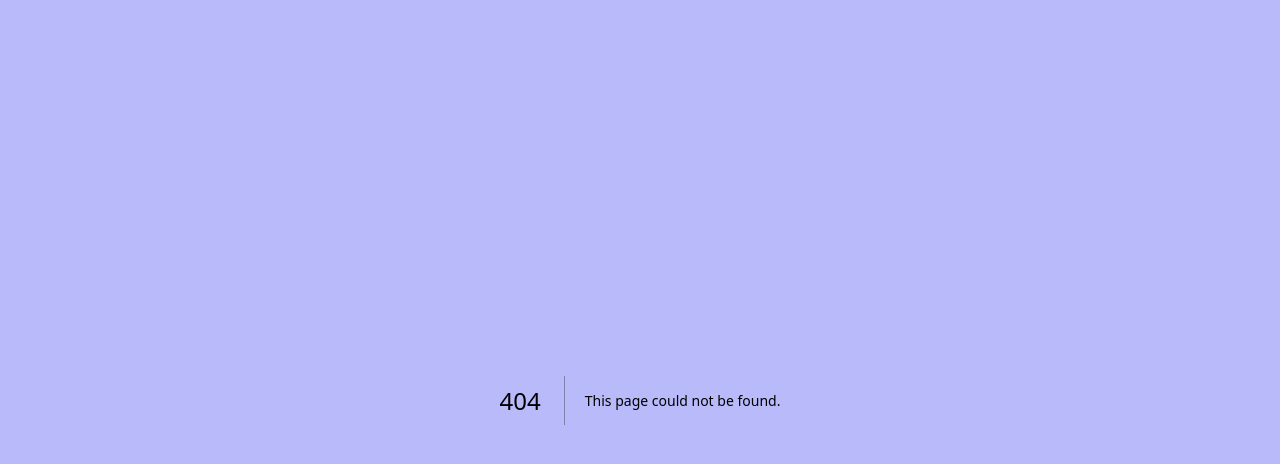
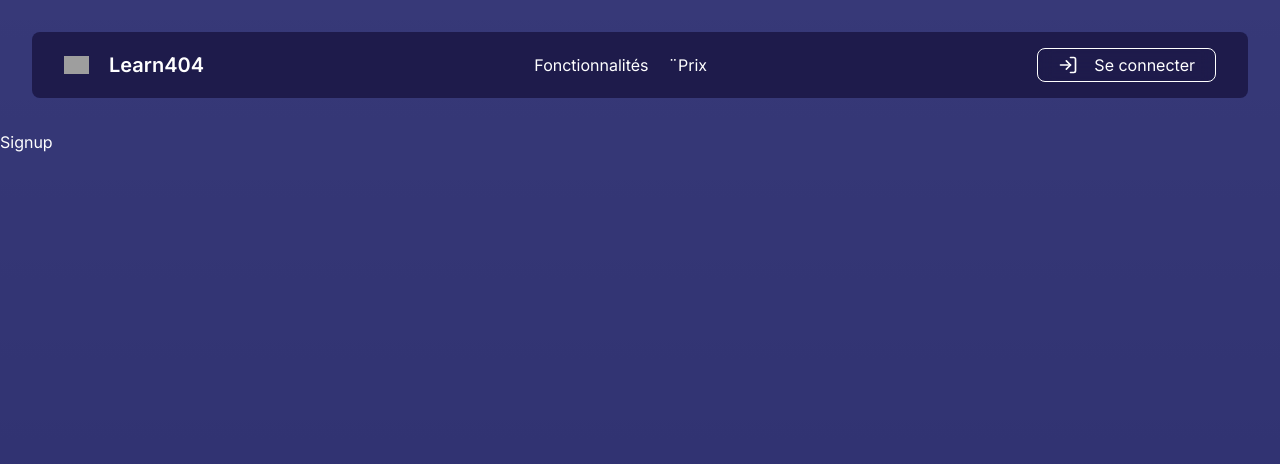
Before and after one commit to learn404/Learn404, a Next.js app: page /signup in a window 1280 px wide. Before the commit this address had no page. Shown: the top 464 px of the page. Built offline with nearby package versions, Linux system fonts and the light colour scheme; grey boxes are pictures that could not be loaded.

Commit message:
:construction_worker: fix header ui

```diff
--- /dev/null
+++ b/src/app/signup/page.tsx
@@ -0,0 +1,10 @@
+import Header from "@/components/header";
+
+export default function Signup() {
+  return (
+    <div>
+      <Header />
+      <h1>Signup</h1>
+    </div>
+  );
+}
--- a/src/components/header.tsx
+++ b/src/components/header.tsx
@@ -12,10 +12,10 @@ export default function Header() {
         <div>
           <ul className="flex items-center gap-5">
             <li>
-              <a href="#">Home</a>
+              <a href="#">Fonctionnalités</a>
             </li>
             <li>
-              <a href="#">About</a>
+              <a href="#">¨Prix</a>
             </li>
           </ul>
         </div>
```
